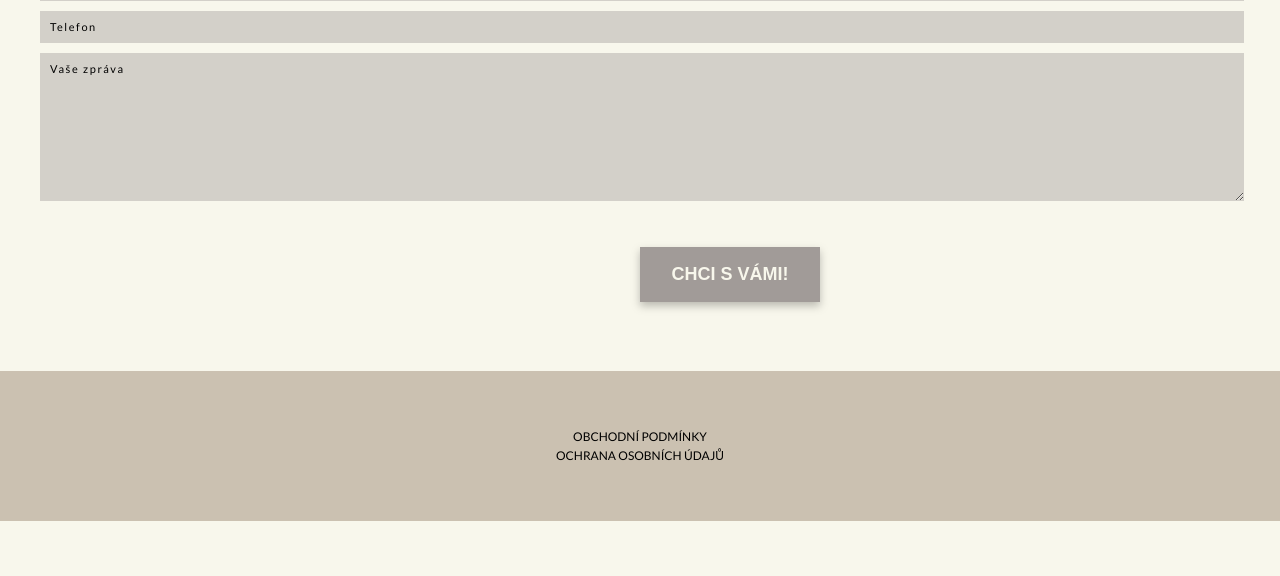
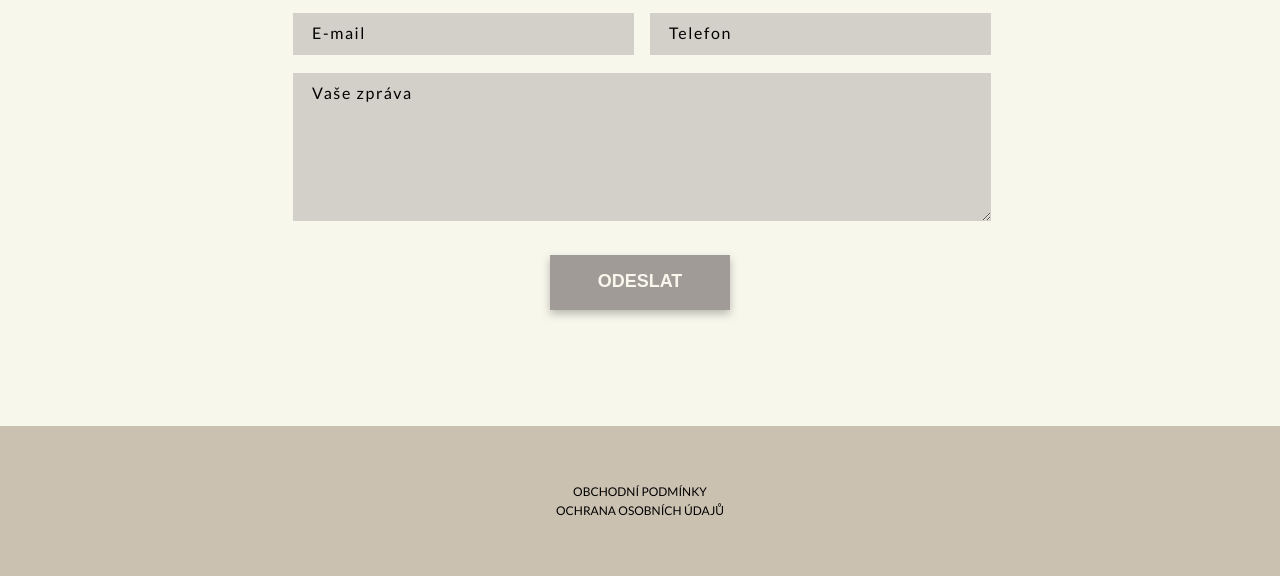
Before and after one commit to L33dy/wba-zidlicky-zbynek-2k, a plain HTML site: page individual_work/zidlicky-2k-web-figma-1/contact/index.html in a window 1280 px wide. Shown: the part 408-984 px from the top of the page. Before the commit the page ends 929 px from the top, so only its background shows below. Drawn offline with Linux system fonts and the light colour scheme.

Commit message:
final touches and finishes with the page, improvemewnts and changes in responsivity

```diff
--- a/individual_work/zidlicky-2k-web-figma-1/contact/index.html
+++ b/individual_work/zidlicky-2k-web-figma-1/contact/index.html
@@ -10,10 +10,10 @@
 <body>
 
 <div class="header">
-    <img class="header-logo" alt="logo.svg" src="../images/homepage/logo.svg" onclick="toHomePage()">
+    <img class="header-logo" alt="logo.svg" src="../images/homepage/logo.svg" onclick="window.location.href='../index.html'">
     <img class="header-menu" alt="burger-menu.png" src="../images/homepage/burger-menu.png">
     <div class="header-nav">
-        <div class="header-nav-item"><p>Dovolená</p></div>
+        <div class="header-nav-item" onclick="window.location.href='../index.html'"><p>Dovolená</p></div>
         <div class="header-nav-item"><p>Praktické informace</p></div>
         <div class="header-nav-item" style="background: #b3aa9f;"><p>Kontakt</p></div>
     </div>
@@ -46,7 +46,7 @@
         </div>
     </section>
 
-    <button style="margin-top: 38px">Chci s vámi!</button>
+    <button style="margin-top: 38px">Odeslat</button>
 </div>
 
 <footer class="footer">
--- a/individual_work/zidlicky-2k-web-figma-1/contact/js/form.js
+++ b/individual_work/zidlicky-2k-web-figma-1/contact/js/form.js
@@ -11,7 +11,3 @@ function ShowPlaceHolder(holder, input) {
         document.getElementById(holder).style.visibility = "visible";
     }
 }
-
-function toHomePage() {
-    window.location.href = "../index.html";
-}
--- a/individual_work/zidlicky-2k-web-figma-1/contact/styles/_contact.scss
+++ b/individual_work/zidlicky-2k-web-figma-1/contact/styles/_contact.scss
@@ -1,5 +1,6 @@
 .contact {
-  padding: 69px 40px
+  padding: 17.7% 10.3%;
+  text-align: center;
 }
 
 .contact-container {
@@ -24,7 +25,7 @@
 
   display: flex;
   flex-direction: column;
-  justify-content: space-evenly;
+  justify-content: space-between;
   align-items: center;
 }
 
--- a/individual_work/zidlicky-2k-web-figma-1/styles/_global-mixin.scss
+++ b/individual_work/zidlicky-2k-web-figma-1/styles/_global-mixin.scss
@@ -36,10 +36,9 @@
     font-size: 0.6875rem;
     line-height: 0.825rem;
     text-align: center;
-
-    margin-left: 50%;
 }
 
 @mixin main {
-  padding: 50px 40px;
+  padding: 12.82% 10.26%;
+  text-align: center;
 }
--- a/individual_work/zidlicky-2k-web-figma-1/styles/_mediastyle.scss
+++ b/individual_work/zidlicky-2k-web-figma-1/styles/_mediastyle.scss
@@ -73,7 +73,7 @@
   }
 
   .main-container {
-    padding: 92px 161px 106px 163px;
+    padding: 6.4% 11.2% 7.4% 11.3%;
   }
 
   .second-section {
@@ -144,6 +144,41 @@
       line-height: 1.35rem;
     }
   }
+
+  .contact {
+    padding: 11.3% 22.9% 9.1% 22.9%;
+  }
+
+  .contact-container {
+    h1 {
+      font-size: 3rem;
+    }
+  }
+
+  .contact-container-form {
+    height: 100%;
+
+    margin-top: 42px;
+
+    flex-direction: row;
+    flex-wrap: wrap;
+
+    row-gap: 20px;
+    gap: 20px;
+  }
+
+  .contact-container-form-input {
+    flex: 1 0 40%;
+
+    height: 40px;
+
+    p {
+      font-size: 1rem;
+
+      margin-top: 8px;
+      margin-left: 19px;
+    }
+  }
 }
 
 @media only screen and (min-width: 1440px) {
--- a/individual_work/zidlicky-2k-web-figma-1/styles/homepage/_second-section.scss
+++ b/individual_work/zidlicky-2k-web-figma-1/styles/homepage/_second-section.scss
@@ -5,6 +5,7 @@
   margin-top: 50px;
 
   font-family: 'Lato', sans-serif;
+  text-align: left;
 
   h2 {
     text-align: center;
```
Also changed, not shown: individual_work/zidlicky-2k-web-figma-1/index.html (+1 -0 lines), individual_work/zidlicky-2k-web-figma-1/info/index.html (+1 -1 lines), individual_work/zidlicky-2k-web-figma-1/styles/_global.scss (line endings or trailing spaces), individual_work/zidlicky-2k-web-figma-1/styles/style.css, 1 other file.
